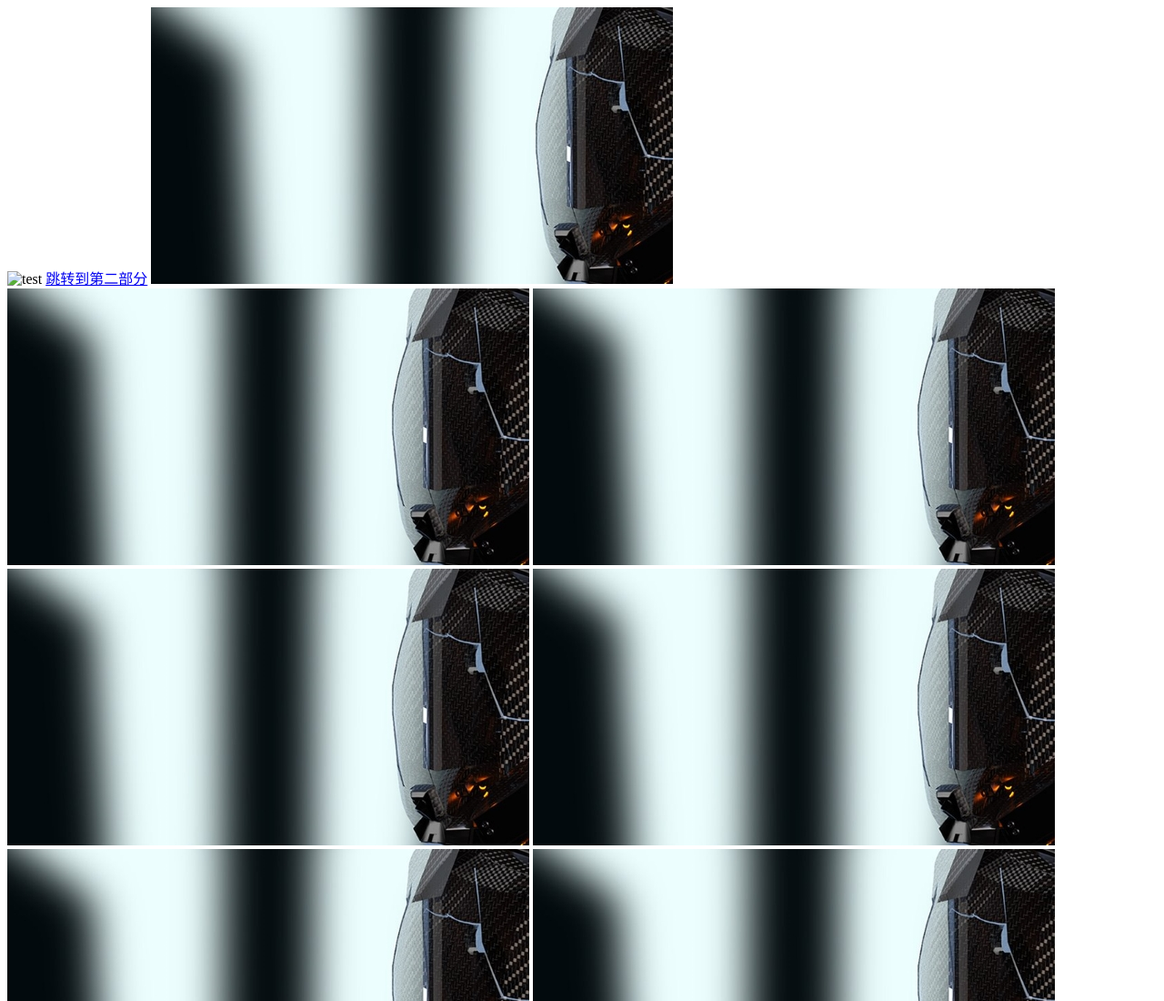
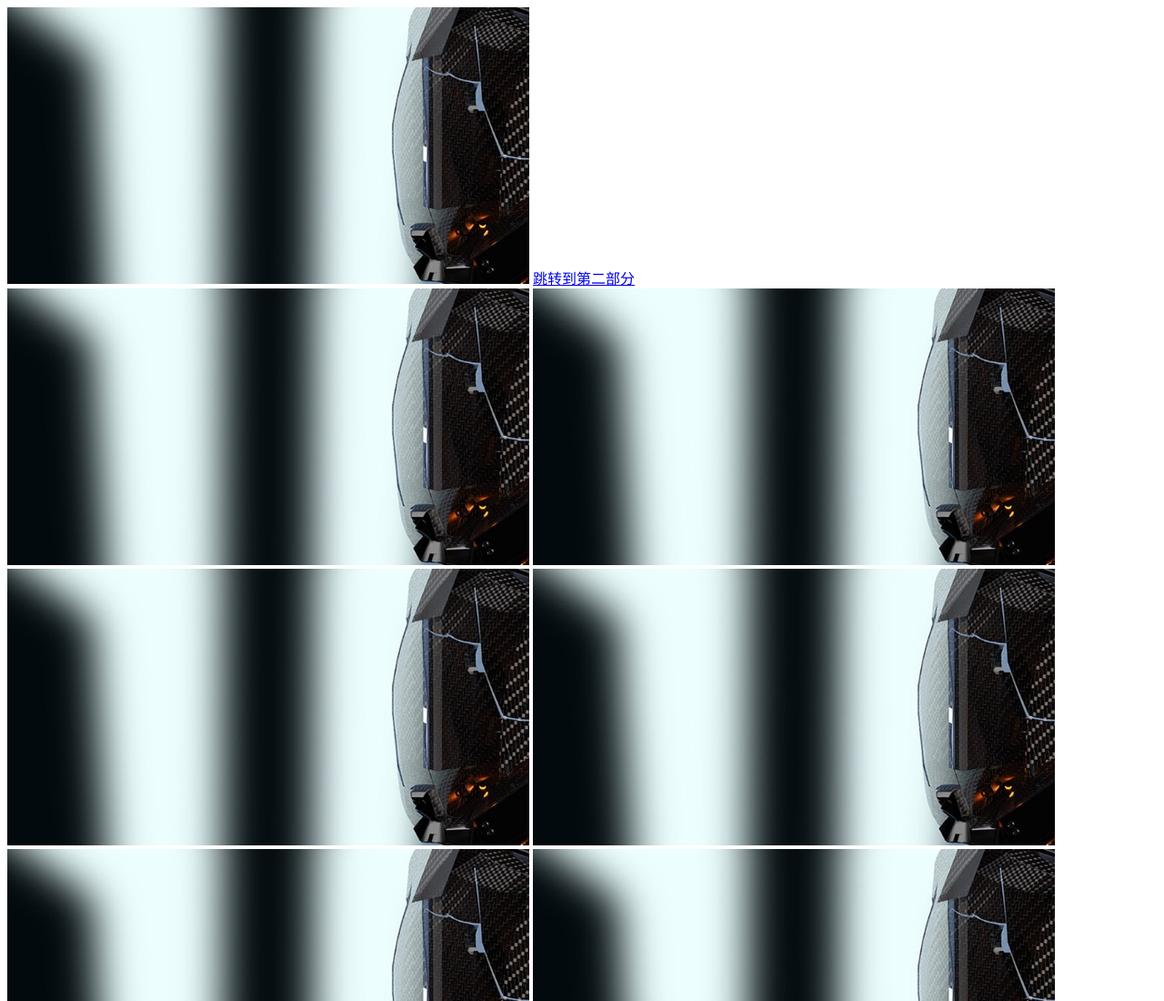
Before and after one commit to FirstBIMer/FirstBIMer.github.io, a plain HTML site: page index.html in a window 1280 px wide. Shown: the top 1100 px of the page at 91% size. Drawn offline with Linux system fonts and the light colour scheme.

Commit message:
Update index.html

```diff
--- a/index.html
+++ b/index.html
@@ -8,7 +8,7 @@
 </head>
 
 <body>
-    <img src="./image/图片.png" alt="test">
+    <img src="图片.png" alt="test">
     <a href="#section2">跳转到第二部分</a>
     <!-- 在页面中的某个位置 -->
     <img src="图片.png" alt="test">
```
